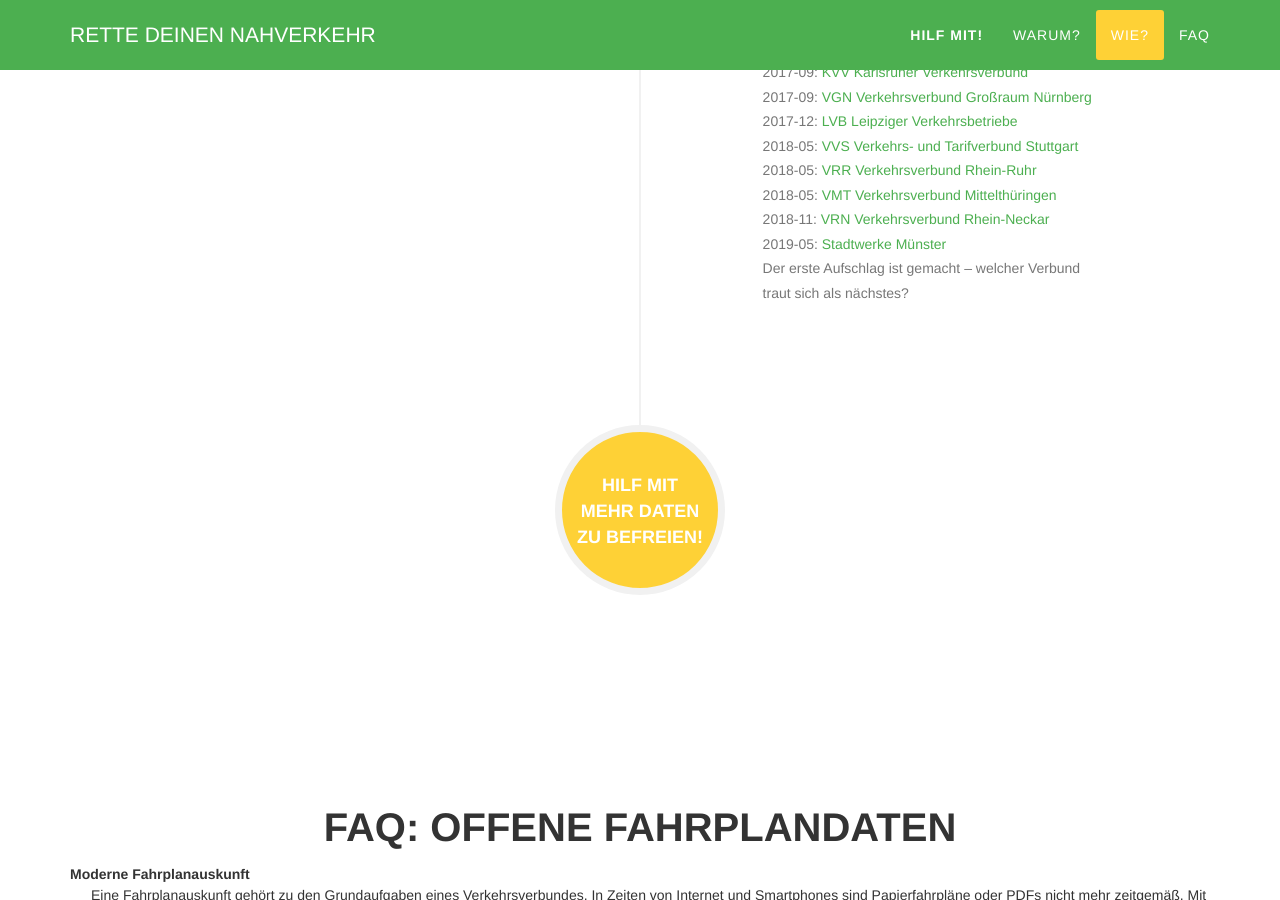
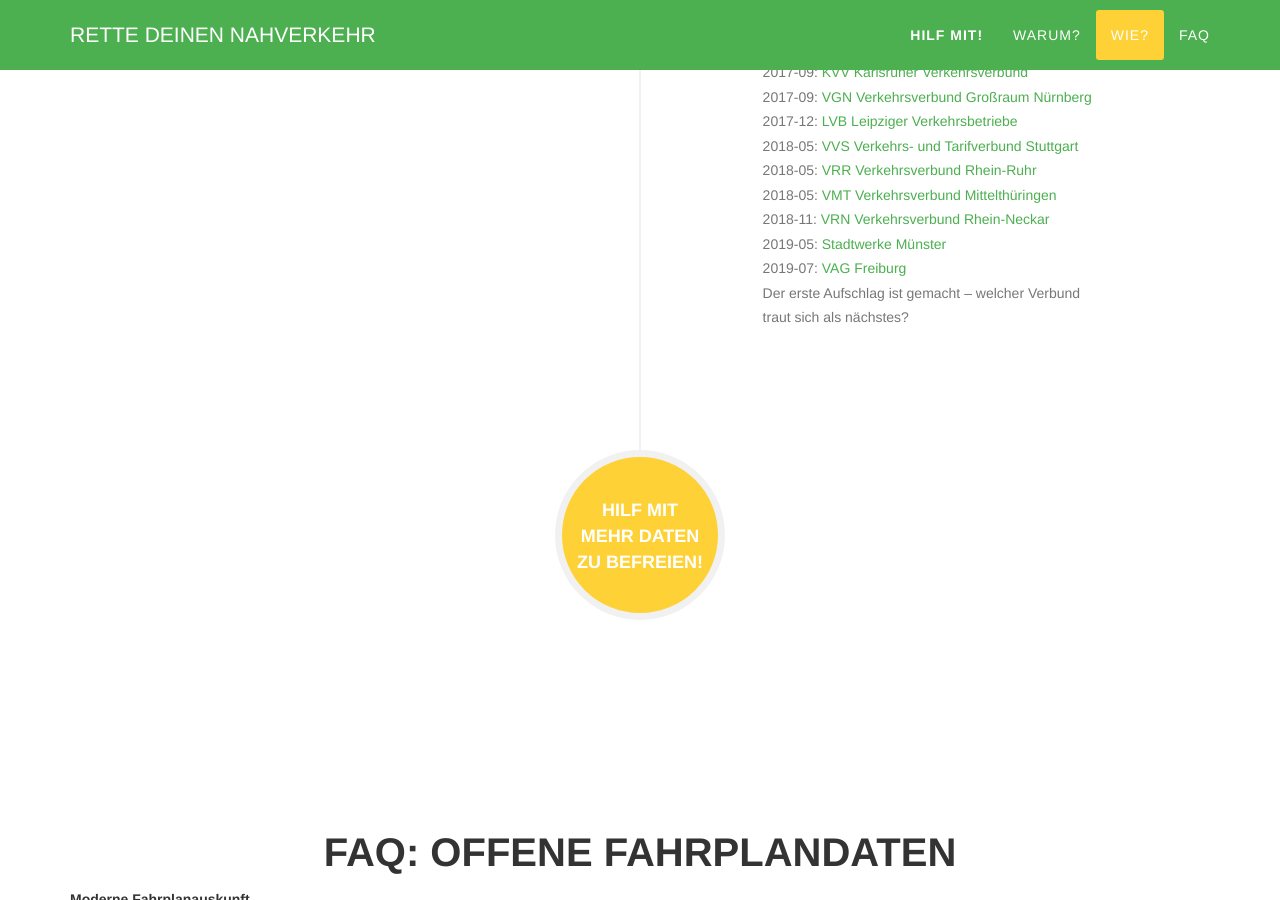
Before and after one commit to okfde/rettedeinennahverkehr, a Jekyll site: the page built from index.html, in a window 1280 px wide and 900 px high, scrolled down 3711 px. Built offline with Jekyll 4.4.1, drawn with Linux system fonts in a browser that asks for light colours; comment, search, counter and statistics services are not loaded.

Commit message:
VAG Freiburg

```diff
--- a/_includes/how.html
+++ b/_includes/how.html
@@ -91,6 +91,8 @@
                                         <br>
                                         2019-05: <a href="https://www.stadtwerke-muenster.de/privatkunden/busverkehr/fahrplaninfos/fahrplaene-netzplaene/open-data-gtfs.html">Stadtwerke Münster</a>
                                         <br>
+                                        2019-07: <a href="https://www.vag-freiburg.de/service-infos/downloads/gtfs-daten">VAG Freiburg</a>
+                                        <br>
                                         Der erste Aufschlag ist gemacht – welcher Verbund traut sich als nächstes?
                                     </p>
                                 </div>
```
